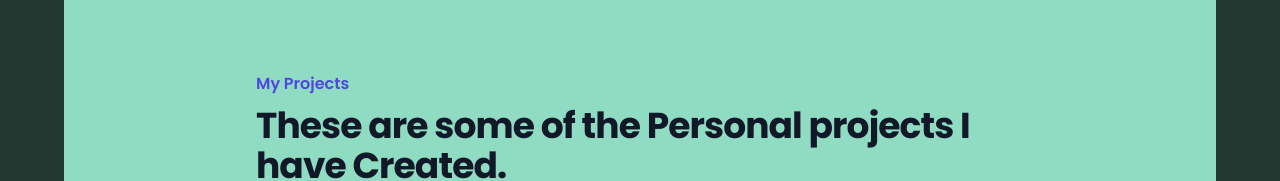
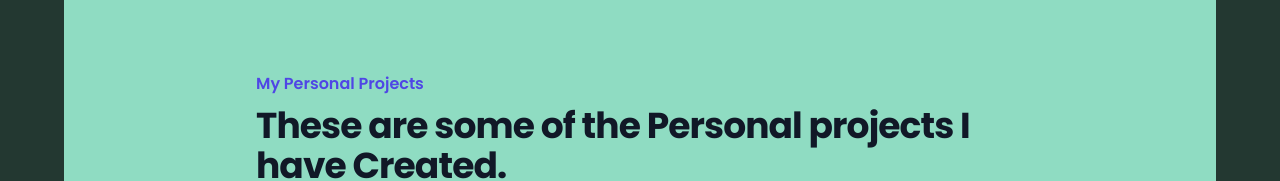
Before and after one commit to surya304/portfolio, a Next.js app: page /projects in a window 1280 px wide. Shown: the part 230-411 px from the top of the page. Built offline with nearby package versions, Linux system fonts and the light colour scheme; a web font is replaced by a local one.

Commit message:
changed project stuff

```diff
--- a/pages/projects.js
+++ b/pages/projects.js
@@ -60,7 +60,7 @@ const Projects = () => {
           <div>
           <div className="bg-custom-back px-6 py-32 lg:px-8 rounded-xl">
             <div className="mx-auto max-w-3xl text-base leading-7 text-gray-700">
-              <p className="text-base font-semibold leading-7 text-indigo-600">My Projects</p>
+              <p className="text-base font-semibold leading-7 text-indigo-600">My Personal Projects</p>
               <h1 className="mt-2 text-3xl font-bold tracking-tight text-gray-900 sm:text-4xl">
                These are some of the Personal projects I have Created.
               </h1>
```
Also changed, not shown: components/Navigation.js (+4 -4 lines).
